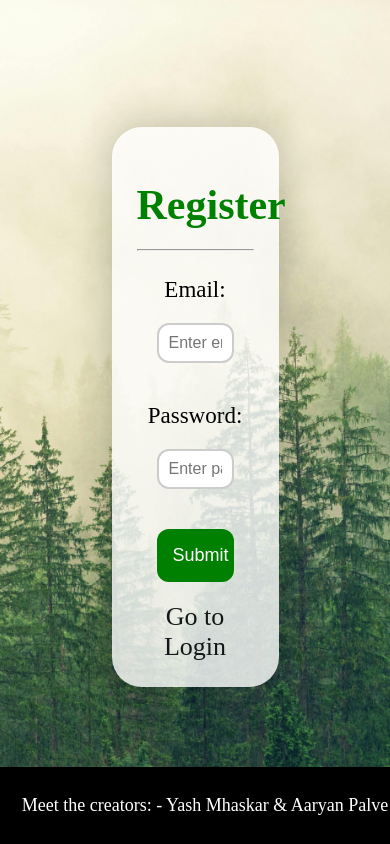
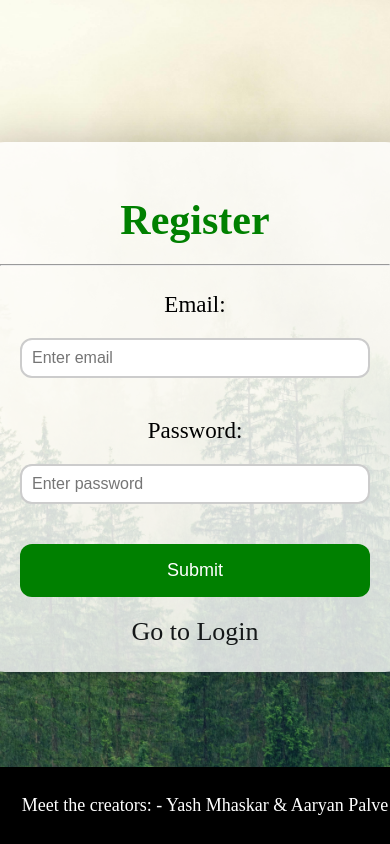
Before and after one commit to AaryanPalve5/agrimate.github.io, a Flask app: page /register_rain in a window 390 px wide. Run offline with Flask 3, Linux system fonts and the light colour scheme; some libraries are stand-ins or nearby versions.

Commit message:
One last commit

```diff
--- a/Rainfall-Prediction/templates/register.html
+++ b/Rainfall-Prediction/templates/register.html
@@ -99,6 +99,10 @@
         font-family: 'Times New Roman', Times, serif;
         font-size: 14px;
     }
+    @media only screen and (max-width: 768px) {
+    .form-wrapper {
+        width: 100%; /* Adjusted width for smaller screens */
+    }}
   </style>
 </head>
 <body>
@@ -108,9 +112,7 @@
     <h1 class="form-title">Register</h1><hr><br>
     {% if error %}
     <div class="alert alert-danger" role="alert">
-      <script>
-        alert("{{ error }}")
-      </script>
+    <script> alert("{{ error }}") </script>
     </div>
     {% endif %}
     <form action="{% if register_type == 'rain' %}/register_rain{% else %}/register_crop{% endif %}" method="POST">
```
